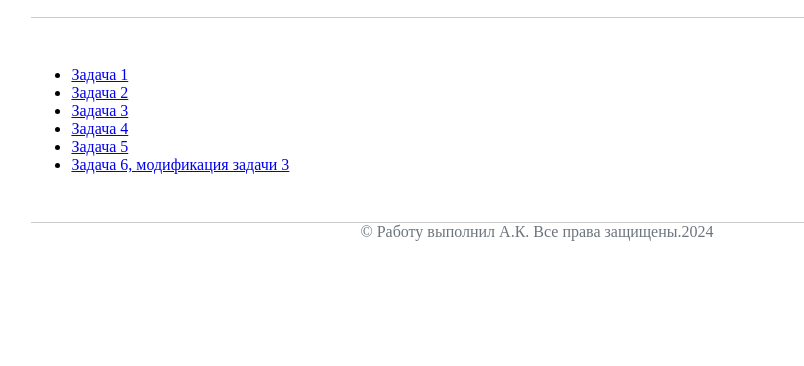
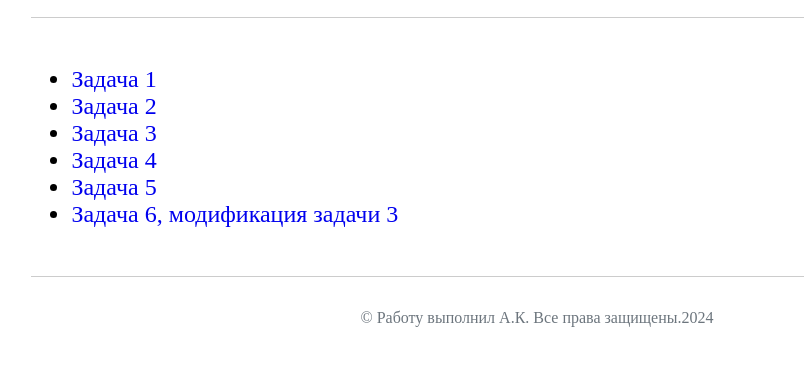
Before and after one commit to alx15do/SF_mod68, a plain HTML site: page index.html in a window 1280 px wide. Shown: the part 110-476 px from the top of the page, without its empty margins (103-907 px from the left). Drawn offline with Linux system fonts and the light colour scheme.

Commit message:
Обновлены файлы проекта

```diff
--- a/index.html
+++ b/index.html
@@ -3,6 +3,7 @@
 <head>
     <meta charset="UTF-8">
     <title>JS-Start</title>
+    <link rel="stylesheet" type="text/css" href="style.css">
     <link rel="stylesheet" type="text/css" href="main.css">
 </head>
 <body>
@@ -12,7 +13,7 @@
       <h2>Содержание</h2>
 </header>
   <main>
-    <ul>
+    <ul class="soderzhanie">
       <li>
         <a href="task1/index.html">Задача 1</a>
       </li>
--- a/main.css
+++ b/main.css
@@ -20,6 +20,7 @@ footer {
 	border-top: 1px solid #ccc;
 	color: rgb(108, 117, 125);
 	font-family: 'Times New Roman', Times, serif;
+	padding-top:2em;
 }
 
 nav ul {margin:0;padding:0;}
--- /dev/null
+++ b/style.css
@@ -0,0 +1,13 @@
+ul.soderzhanie li {
+	font-size:1.5em;
+	line-heihgt:2em;
+}
+
+ul.soderzhanie li a {
+	text-decoration: none;
+}
+
+ul.soderzhanie li a:hover {
+	text-decoration: underline;
+	color: green;
+}
```
